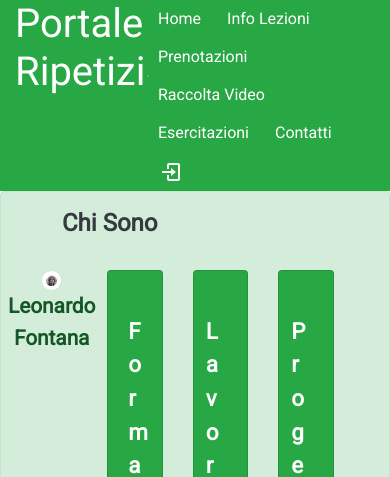
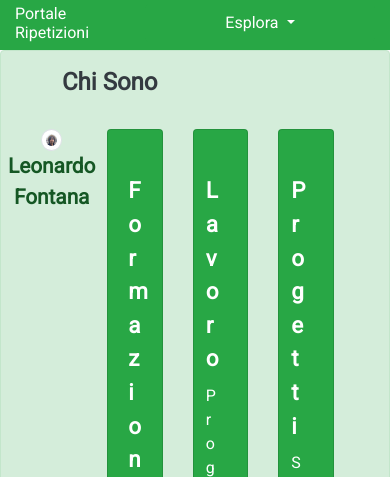
Before and after one commit to FontNotFound/FontanaRipetizioni, a PHP site: page /index.php in a window 390 px wide; the page is wider, and only the part inside the window is pictured. Shown: the top 477 px of that part. Run offline with PHP 8.4, Linux system fonts and the light colour scheme; data that the repository does not hold is empty; some libraries are stand-ins or nearby versions.

Commit message:
Fix import e responsive navabr

```diff
--- a/components/head.php
+++ b/components/head.php
@@ -10,8 +10,8 @@
 <meta name="author" content="Leonardo Fontana">
 
 <script src="https://code.jquery.com/jquery-3.7.1.js" integrity="sha256-eKhayi8LEQwp4NKxN+CfCh+3qOVUtJn3QNZ0TciWLP4=" crossorigin="anonymous"></script>
+<script src="https://cdn.jsdelivr.net/npm/popper.js@1.12.9/dist/umd/popper.min.js" integrity="sha384-ApNbgh9B+Y1QKtv3Rn7W3mgPxhU9K/ScQsAP7hUibX39j7fakFPskvXusvfa0b4Q" crossorigin="anonymous"></script>
 <script src="https://cdn.jsdelivr.net/npm/bootstrap@4.0.0/dist/js/bootstrap.min.js" integrity="sha384-JZR6Spejh4U02d8jOt6vLEHfe/JQGiRRSQQxSfFWpi1MquVdAyjUar5+76PVCmYl" crossorigin="anonymous"></script>
-<script src="https://cdn.jsdelivr.net/npm/popper.js@1.12.9/dist/umd/popper.min.js" integrity="sha384-ApNbgh9B+Y1QKtv3Rn7W3mgPxhU9K/ScQsAP7hUibX39j7fakFPskvXusvfa0b4Q" crossorigin="anonymous"></script>
 <script src="js/modals.js"></script>
 <?php
 
--- a/components/navbar.php
+++ b/components/navbar.php
@@ -1,9 +1,27 @@
 <div id="navbarRow" class="row text-start justify-content-start w-100 bg my-0 py-0 mx-0 px-0 sticky-top">
-    <div class="col-4">
-        <h1 class="text-white">Portale Ripetizioni</h1>
+    <div class="col-4 d-lg-block d-none">
+        <h1 class="text-white mt-1">Portale Ripetizioni</h1>
     </div>
-    <div class="col-8 d-flex align-items-center">
-        <div class="row w-100 mx-0 px-0">
+    <div class="col-4 d-lg-none d-block">
+        <h6 class="text-white mt-1">Portale Ripetizioni</h6>
+    </div>
+    <div class="col-8 align-items-center d-block">
+        <!-- Mobile Menu -->
+        <div class="dropdown d-lg-none d-flerx">
+            <button class="btn navbarbtn dropdown-toggle w-100 mt-1" type="button" id="dropdownMenuButton" data-toggle="dropdown" aria-haspopup="true" aria-expanded="false">
+                Esplora
+            </button>
+            <div class="dropdown-menu" aria-labelledby="dropdownMenuButton">
+                <a class=" dropdown-item" href="index.php">Home</a>
+                <a class=" dropdown-item" href="preview.php">Info Lezioni</a>
+                <a class=" dropdown-item" href="booking.php">Prenotazioni</a>
+                <a class=" dropdown-item" href="gallery.php">Raccolta Video</a>
+                <a class=" dropdown-item" href="documents.php">Esercitazioni</a>
+                <a class=" dropdown-item" href="contatti.php">Contatti</a>
+            </div>
+        </div>
+        <!-- Desktop Menu -->
+        <div class="row w-100 mx-0 px-0 d-lg-flex d-none">
             <div class="auto">
                 <a class="navbarbtn btn" href="index.php">Home</a>
             </div>
```
